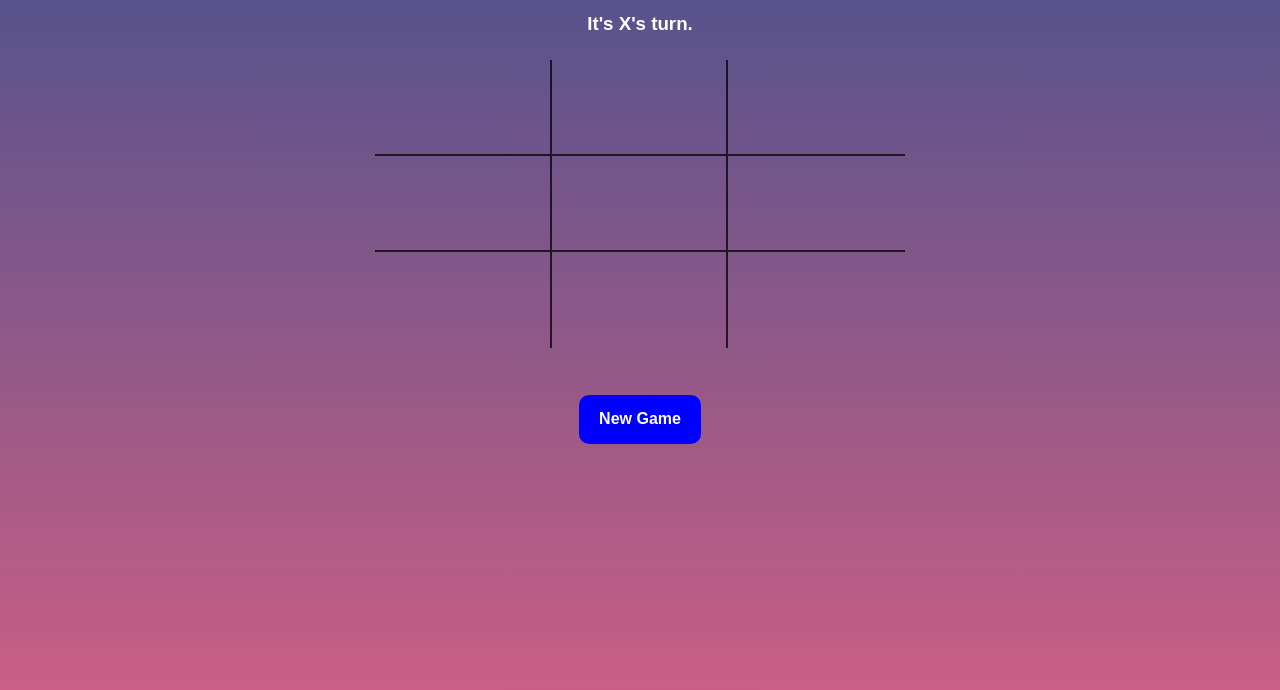
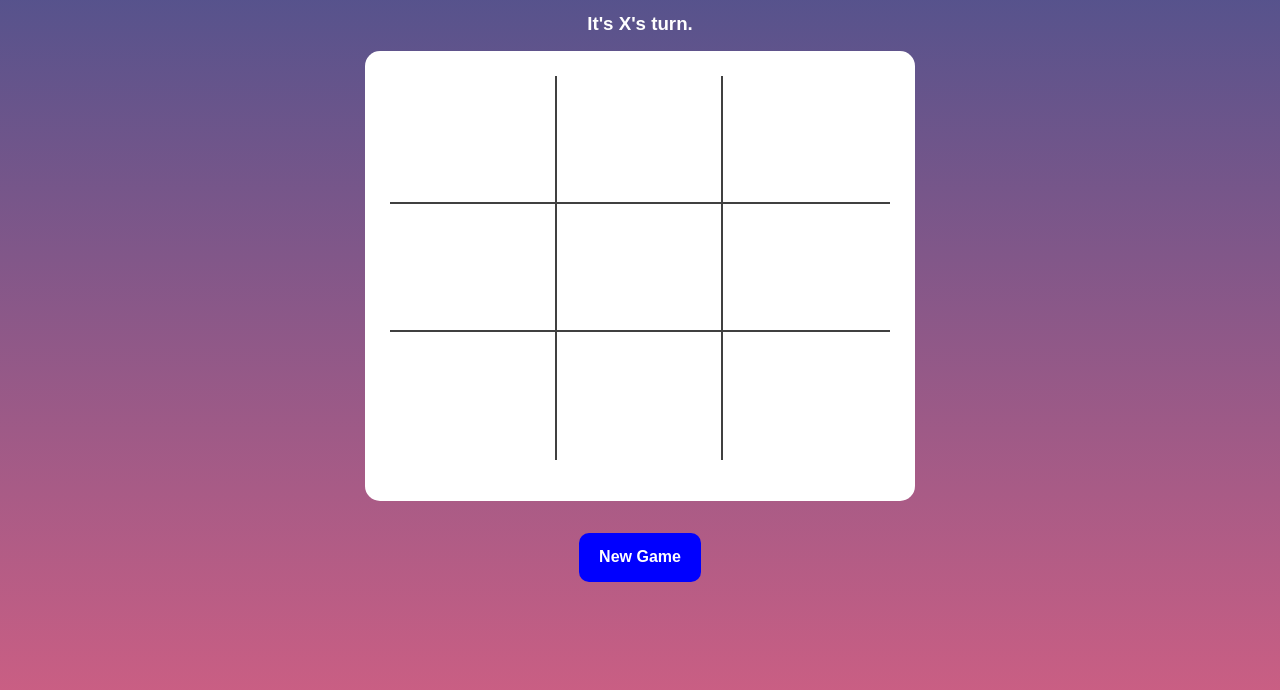
Before and after one commit to jmripper/Tic-Tac-Toe, a plain HTML site: page index.html in a window 1280 px wide. Shown: the part 76-766 px from the top of the page. Drawn offline with Linux system fonts and the light colour scheme.

Commit message:
fixed background color by adding fixed

```diff
--- a/index.html
+++ b/index.html
@@ -15,18 +15,21 @@
         <h3 class="h3">It's X's turn!</h3>
         <div class="container">
           <ul class="square-container" id="board">
-              <li class="square one"></li>
-              <li class="square one"></li>
-              <li class="square two"></li>
-              <li class="square one"></li>
-              <li class="square one"></li>
-              <li class="square two"></li>
-              <li class="square three"></li>
-              <li class="square three"></li>
-              <li class="square"></li>
+              <li class="square one" id="0"></li>
+              <li class="square one" id="1"></li>
+              <li class="square two" id="2"></li>
+              <li class="square one" id="3"></li>
+              <li class="square one" id="4"></li>
+              <li class="square two" id="5"></li>
+              <li class="square three" id="6"></li>
+              <li class="square three" id="7"></li>
+              <li class="square" id="8"></li>
           </ul>
         </div>
         <button id="resetButton">New Game</button>
+        <div class="endgame">
+            <div class="text"></div>
+        </div>
       </section>
     </main>
   </body>
--- a/main.js
+++ b/main.js
@@ -61,19 +61,16 @@
 /*----- variables -----*/
 
 let board;
-
+let user = "X"
+let ai = "0"
 let turn = "X";
-
 let win;
 
 const squares = Array.from(document.querySelectorAll("#board li"));
-
 const elementBoard = document.querySelector("#board");
-
 const resetButton = document.getElementById("resetButton");
-
 const h3Text = document.querySelector("h3");
-
+const cell = document.querySelectorAll(".square");
 const winningCombos = [
   [0, 1, 2],
   [3, 4, 5],
--- a/style.css
+++ b/style.css
@@ -7,11 +7,12 @@ body {
     text-align: center;
     width: 100%;
     height: 100vh;
+    margin: 0;
     display: flex;
     flex-flow: column;
     background: #C33764;
-    background: -webkit-linear-gradient(rgba(29, 38, 113, 0.8), rgba(195, 55, 100, 0.8));
-    background: linear-gradient(rgba(29, 38, 113, 0.8), rgba(195, 55, 100, 0.8))
+    background: -webkit-linear-gradient(rgba(29, 38, 113, 0.8), rgba(195, 55, 100, 0.8)) center center no-repeat fixed;
+    background: linear-gradient(rgba(29, 38, 113, 0.8), rgba(195, 55, 100, 0.8)) center center no-repeat fixed;
 }
 
 .wrapper {
@@ -43,7 +44,11 @@ body {
 .container {
     width: 100%;
     margin: 0 auto;
-    padding: 15px 10px 35px;
+    padding: 25px;
+    background-color: #ffffff;
+    margin-bottom: 2em;
+    margin-top: 1em;
+    border-radius: 15px;
     display: flex;
     flex-flow: column;
     justify-content: center;
@@ -52,7 +57,7 @@ body {
 
 .square-container {
     list-style: none;
-    height: 300px;
+    height: 250px;
     width: 100%;
     position: relative;
     margin: 0;
@@ -64,11 +69,13 @@ body {
     width: 33.33%;
     height: 33.33%;
     margin: 0;
-    font-size: 70px;
+    font-size: 65px;
+    line-height: 100%;
     text-align: center;
     position: relative;
     float: left;
-    padding:10px
+    padding:10px;
+    cursor: pointer;
 }
 
 .one {
@@ -104,8 +111,29 @@ button {
     background-color: rgb(57, 3, 207);
 }
 
+.endgame {
+    display: none;
+    width: 200px;
+    position: absolute;
+    top: 40%;
+    left: 20%;
+    text-align: center;
+    background-color: blue;
+    border-radius: 10px;
+    height: 100px;
+}
+
 @media (min-width: 375px) {
     .square {
         height: 32%;
     }
+    .square-container {
+        height: 300px;
+    }
 }
+
+@media (min-width: 450px) {
+    .square-container {
+        height: 400px;
+    }
+}
```
